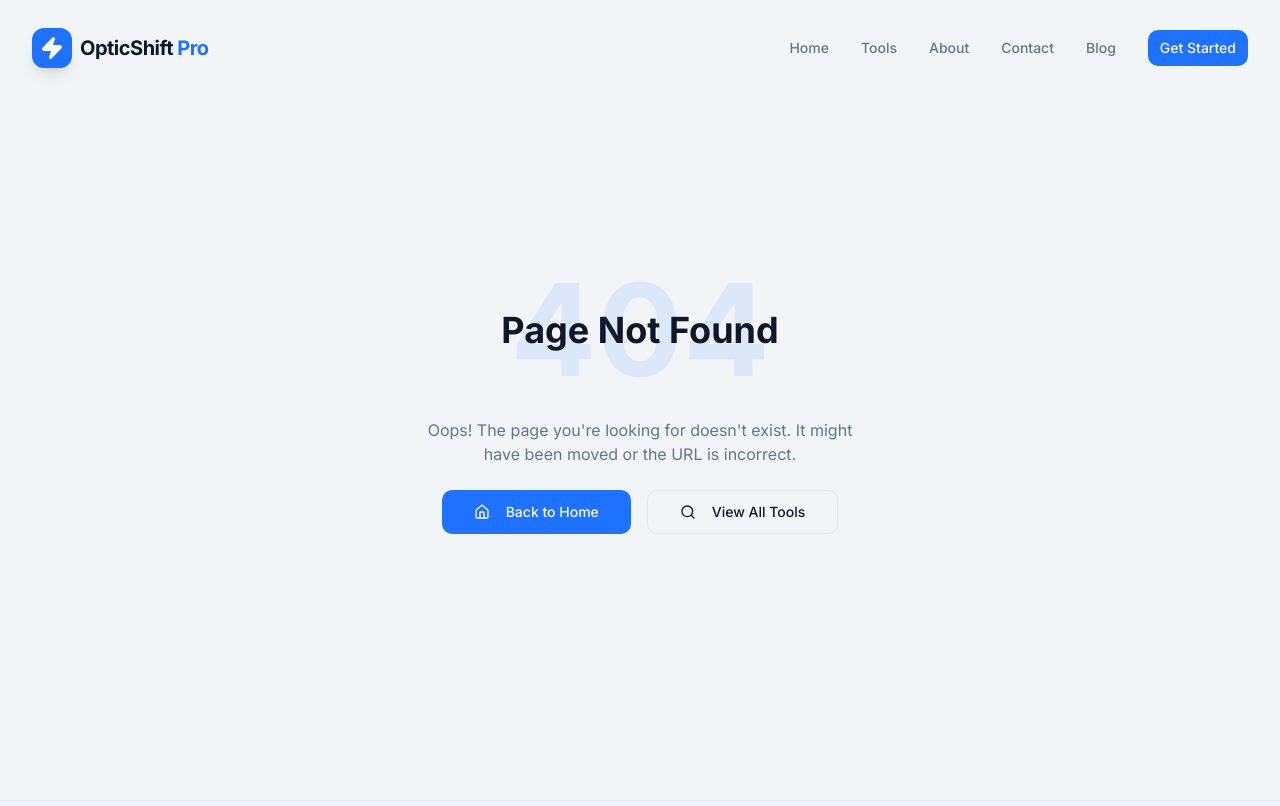
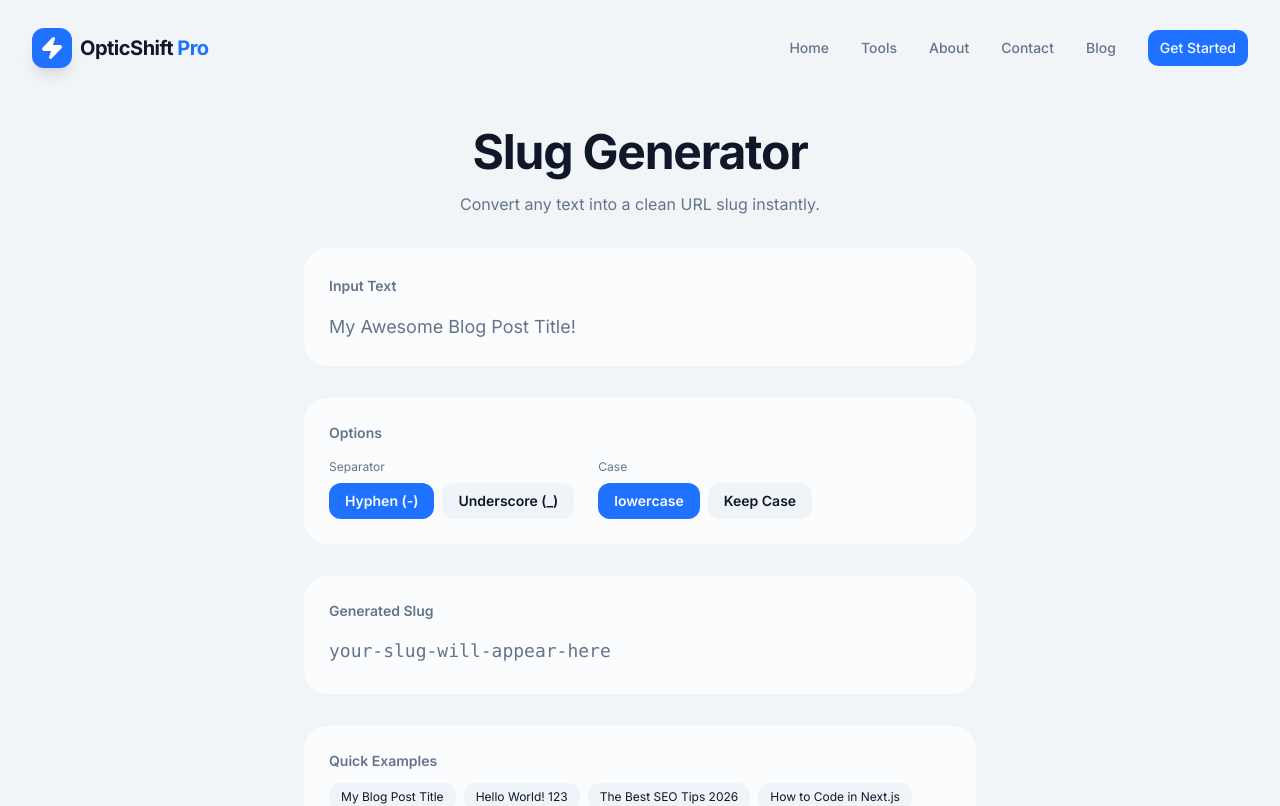
Before and after one commit to surajkumar122024-star/ok01, a Next.js app: page /tools/slug-generator in a window 1280 px wide. Before the commit this address had no page. Shown: the top 806 px of the page. Built offline with nearby package versions, Linux system fonts and the light colour scheme.

Commit message:
Create SlugGeneratorPage component with metadata

```diff
--- /dev/null
+++ b/src/app/tools/slug-generator/page.tsx
@@ -0,0 +1,10 @@
+import SlugGeneratorClient from './SlugGeneratorClient'
+
+export const metadata = {
+  title: 'Slug Generator — OpticShift Pro',
+  description: 'Convert any text into a clean URL-friendly slug instantly. Free and private.',
+}
+
+export default function SlugGeneratorPage() {
+  return <SlugGeneratorClient />
+}
```
